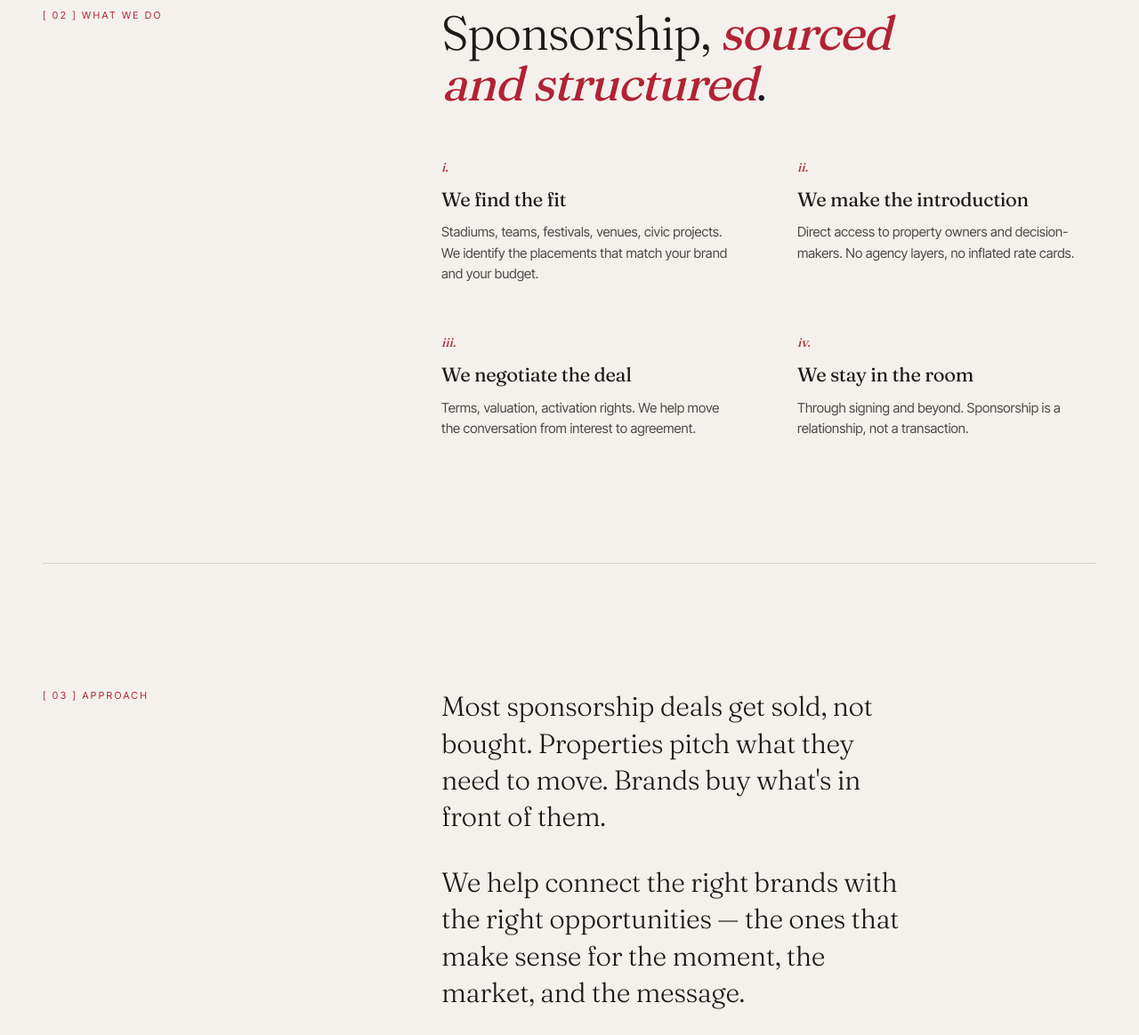
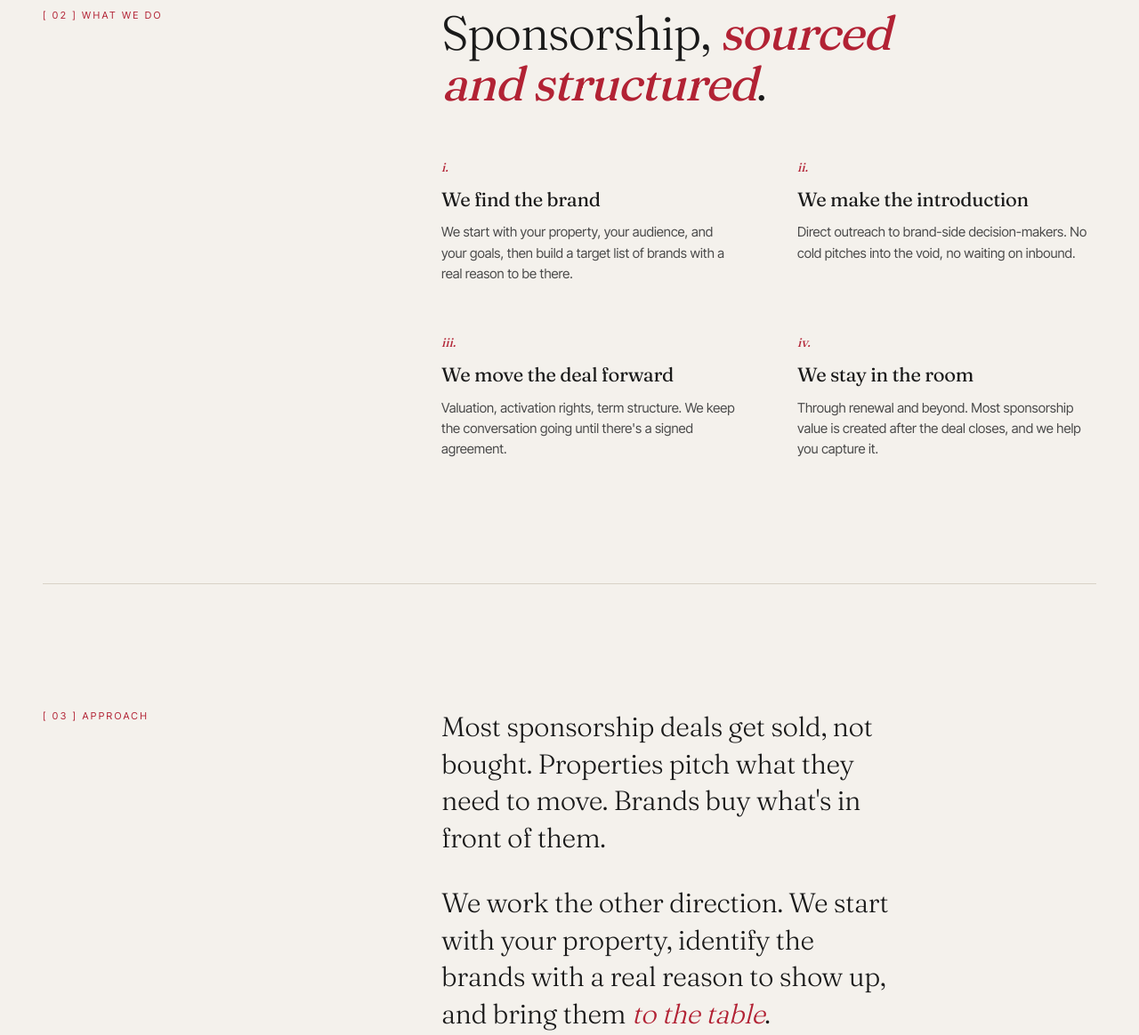
Before and after one commit to dgs2314/ABP, a plain HTML site: page index.html in a window 1280 px wide. Shown: the part 976-2140 px from the top of the page at 89% size. Drawn offline with Linux system fonts and the light colour scheme.

Commit message:
Revise text for clarity and engagement

```diff
--- a/index.html
+++ b/index.html
@@ -419,7 +419,7 @@
     </svg>
 
     <div class="hero-foot">
-      <p class="lede">American Brand Partners helps properties identify, pitch, and close sponsorship opportunities with brands that fit.</p>
+      <p class="lede">American Brand Partners helps properties &mdash; stadiums, teams, festivals, venues, civic projects &mdash; find the brands that belong on them.</p>
       <div class="scroll-cue">Scroll &mdash; 01 / 04</div>
     </div>
   </section>
@@ -431,23 +431,23 @@
       <div class="work-grid">
         <div class="work-item">
           <span class="work-num">i.</span>
-          <h3>We find the fit</h3>
-          <p>Stadiums, teams, festivals, venues, civic projects. We identify the placements that match your brand and your budget.</p>
+          <h3>We find the brand</h3>
+          <p>We start with your property, your audience, and your goals, then build a target list of brands with a real reason to be there.</p>
         </div>
         <div class="work-item">
           <span class="work-num">ii.</span>
           <h3>We make the introduction</h3>
-          <p>Direct access to property owners and decision-makers. No agency layers, no inflated rate cards.</p>
+          <p>Direct outreach to brand-side decision-makers. No cold pitches into the void, no waiting on inbound.</p>
         </div>
         <div class="work-item">
           <span class="work-num">iii.</span>
-          <h3>We negotiate the deal</h3>
-          <p>Terms, valuation, activation rights. We help move the conversation from interest to agreement.</p>
+          <h3>We move the deal forward</h3>
+          <p>Valuation, activation rights, term structure. We keep the conversation going until there's a signed agreement.</p>
         </div>
         <div class="work-item">
           <span class="work-num">iv.</span>
           <h3>We stay in the room</h3>
-          <p>Through signing and beyond. Sponsorship is a relationship, not a transaction.</p>
+          <p>Through renewal and beyond. Most sponsorship value is created after the deal closes, and we help you capture it.</p>
         </div>
       </div>
     </div>
@@ -457,13 +457,13 @@
     <div class="section-label">[ 03 ] Approach</div>
     <div class="approach-content">
       <p>Most sponsorship deals get sold, not bought. Properties pitch what they need to move. Brands buy what's in front of them.</p>
-      <p>We help connect the right brands with the right opportunities — the ones that make sense for the moment, the market, and the message.</p>
+      <p>We work the other direction. We start with your property, identify the brands with a real reason to show up, and bring them <em>to the table</em>.</p>
     </div>
   </section>
 
   <section class="contact" id="contact">
     <span class="section-label">[ 04 ] Get in touch</span>
-    <h2>Looking for the right <em>placement</em>?</h2>
+    <h2>Looking for the right <em>partner</em>?</h2>
     <a href="mailto:hello@americanbrandpartners.com" class="email-link">hello@americanbrandpartners.com</a>
   </section>
 
```
